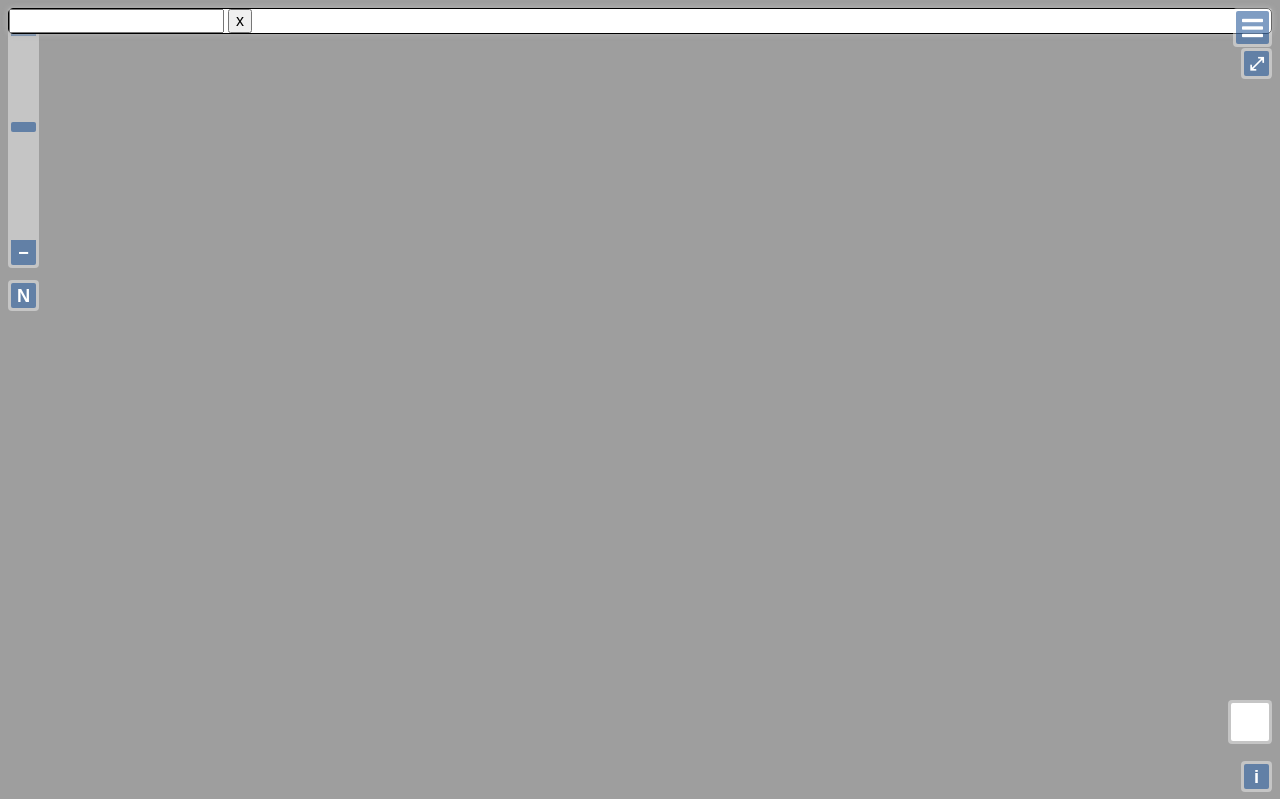
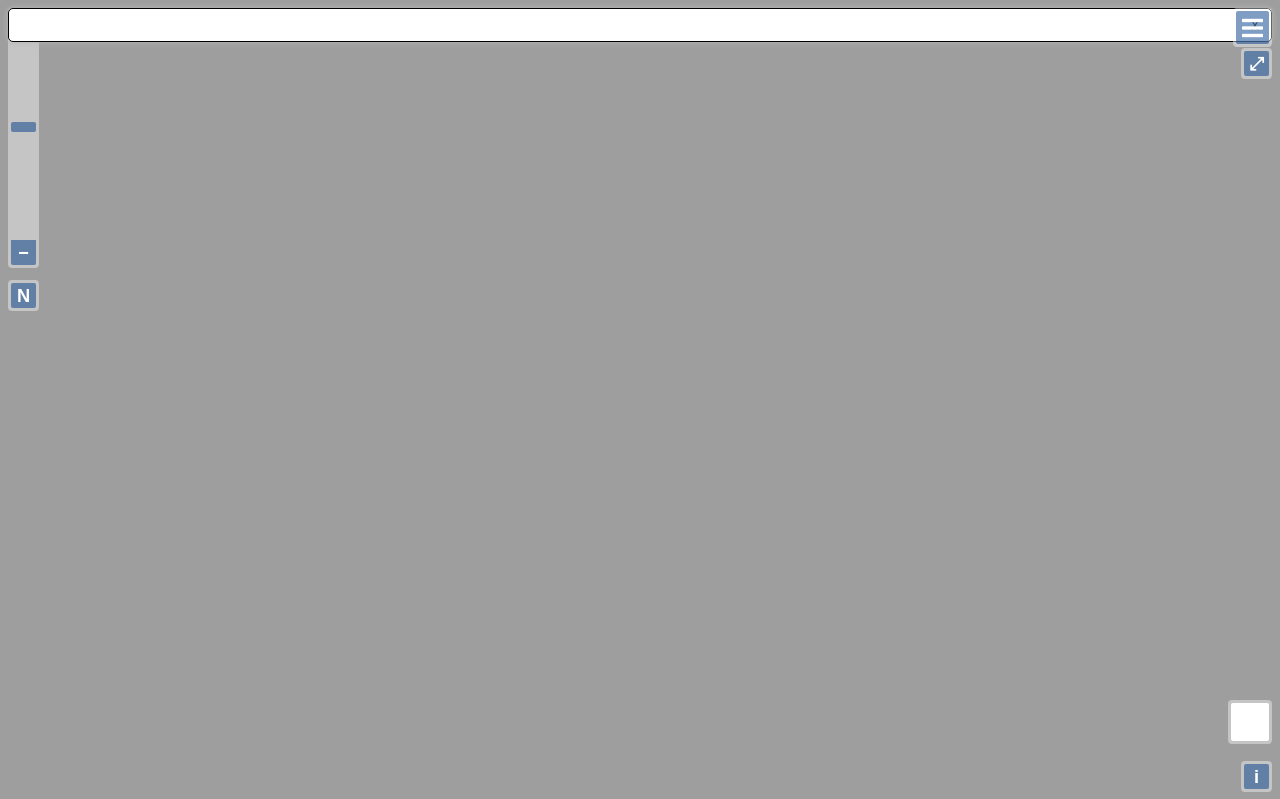
Before and after one commit to kure-kosen/kure_kosen_map, a PHP site: page /map.html in a window 1280 px wide. Shown: the top 799 px of the page. Run offline with PHP 8.4, Linux system fonts and the light colour scheme; some libraries are stand-ins or nearby versions.

Commit message:
検索ボックスの見栄えを整えた

```diff
--- a/assets/css/map-design.css
+++ b/assets/css/map-design.css
@@ -131,18 +131,30 @@ form.search {
 form .search-box {
 	margin: 0.5em;
 	position: relative; /* [x]のrightの基準 */
+	display: flex;
+	align-items: center; /* [x]を縦で中央に */
+	height: 2em;
 	/* とりあえず見やすくするために */
 	border: 1px solid #000;
 	background-color: #fff;
 	box-shadow: 0px 0px 5px 1px rgba(184,184,184,0.8);
 	border-radius: 5px;
 }
-/*
 form input[type="text"] {
 	width: 100%;
+	border: 0;
+	border-radius: 5px;
+	font-size: 1.5em;
 }
 form input[type="reset"] {
 	position: absolute;
 	right: 0;
+	width: 2em;
+	height: 2em;
+	border: 0;
+	border-radius: 5px;
+	background-color: #fff;
 }
-*/
+form input[type="reset"]:hover {
+	background-color: #ccc;
+}
```
